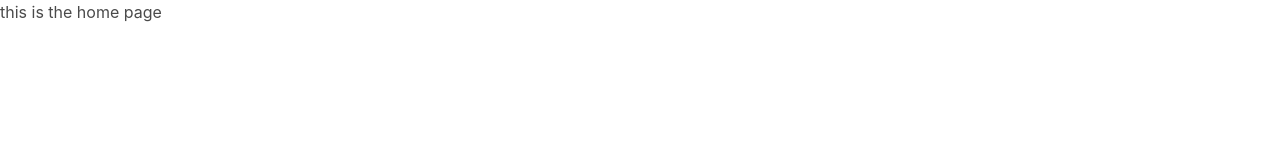
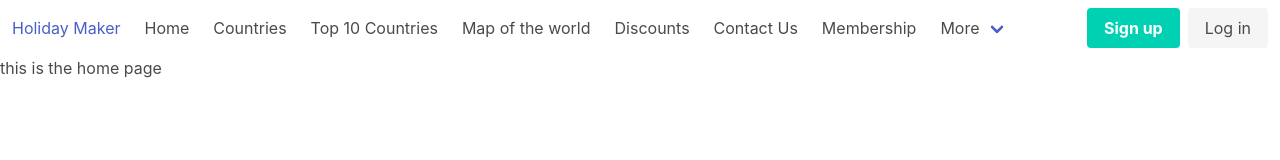
Before and after one commit to Fan/holiday-maker, a plain HTML site: page index.html in a window 1280 px wide. Drawn offline with nearby package versions, Linux system fonts and the light colour scheme.

Commit message:
added the nav bar

```diff
--- a/index.html
+++ b/index.html
@@ -6,6 +6,85 @@
   <link rel="stylesheet" href="https://cdn.jsdelivr.net/npm/bulma@0.9.4/css/bulma.min.css">
   <title>Document</title>
 </head>
+<nav class="navbar" role="navigation" aria-label="main navigation">
+  <div class="navbar-brand">
+    <a class="navbar-item" href="https://bulma.io">
+      <h1>Holiday Maker</h1>
+    </a>
+
+    <a role="button" class="navbar-burger" aria-label="menu" aria-expanded="false" data-target="navbarBasicExample">
+      <span aria-hidden="true"></span>
+      <span aria-hidden="true"></span>
+      <span aria-hidden="true"></span>
+    </a>
+  </div>
+
+  <div id="navbarBasicExample" class="navbar-menu">
+    <div class="navbar-start">
+      <a class="navbar-item">
+        Home
+      </a>
+
+      <a class="navbar-item">
+      Countries
+      </a>
+
+      <a class="navbar-item">
+        Top 10 Countries
+        </a>
+
+      <a class="navbar-item">
+          Map of the world
+          </a>
+
+      <a class="navbar-item">
+          Discounts
+          </a>
+
+      <a class="navbar-item">
+          Contact Us
+          </a>
+
+      <a class="navbar-item">
+           Membership
+          </a>
+      <div class="navbar-item has-dropdown is-hoverable">
+        <a class="navbar-link">
+          More
+        </a>
+
+        <div class="navbar-dropdown">
+          <a class="navbar-item">
+            About
+          </a>
+          <a class="navbar-item">
+            Jobs
+          </a>
+          <a class="navbar-item">
+            Contact
+          </a>
+          <hr class="navbar-divider">
+          <a class="navbar-item">
+            Report an issue
+          </a>
+        </div>
+      </div>
+    </div>
+
+    <div class="navbar-end">
+      <div class="navbar-item">
+        <div class="buttons">
+          <a class="button is-primary">
+            <strong>Sign up</strong>
+          </a>
+          <a class="button is-light">
+            Log in
+          </a>
+        </div>
+      </div>
+    </div>
+  </div>
+</nav>
 <body>
   this is the home page
 </body>
```
